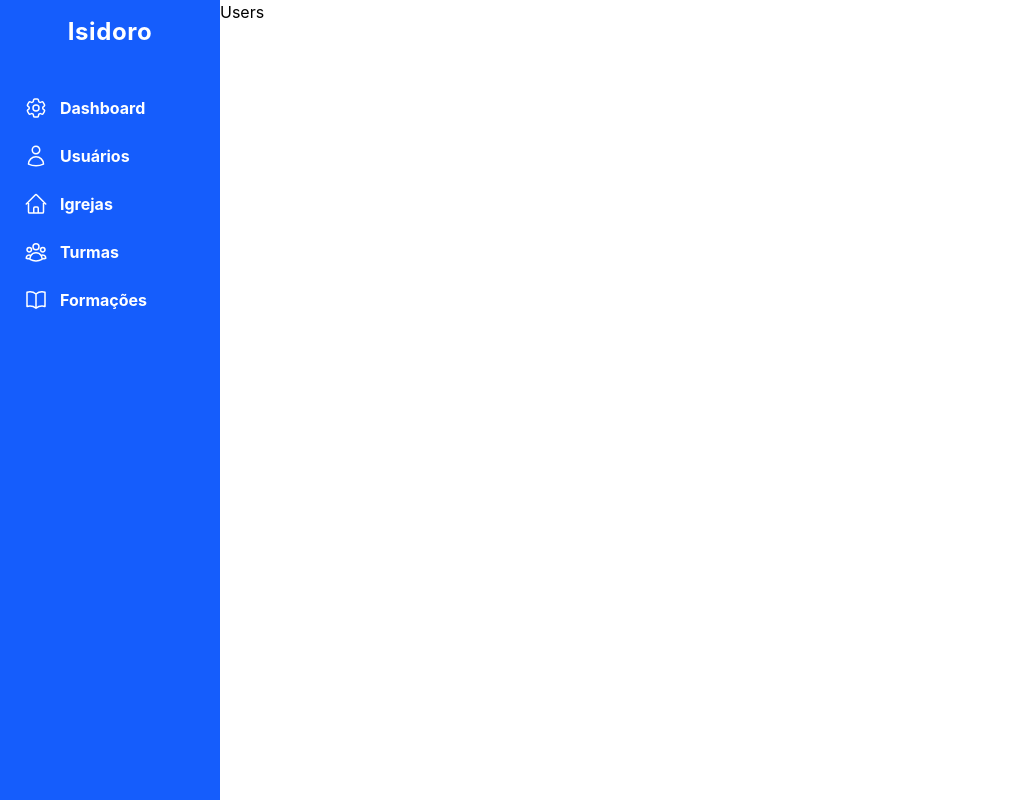
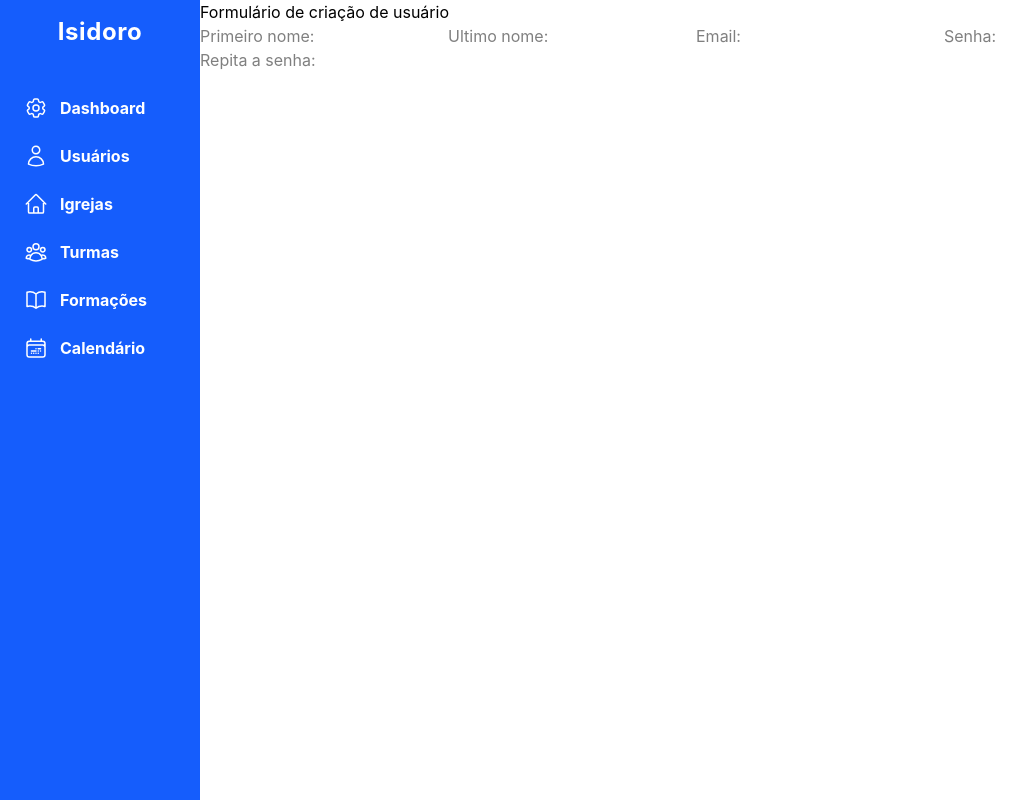
Before and after one commit to GarouTheCodeHunter/Isidoro, a React (Vite) app: page /users in a window 1280 px wide. Shown: the whole page, without its empty margins (0-1033 px from the left). Built offline with nearby package versions, Linux system fonts and the light colour scheme.

Commit message:
hotfix: sidebar hotfix on click links

```diff
--- a/package.json
+++ b/package.json
@@ -14,6 +14,7 @@
     "@tailwindcss/vite": "^4.3.0",
     "react": "^19.2.6",
     "react-dom": "^19.2.6",
+    "react-hook-form": "^7.77.0",
     "react-router-dom": "^7.17.0",
     "tailwindcss": "^4.3.0"
   },
--- a/src/App.jsx
+++ b/src/App.jsx
@@ -10,7 +10,7 @@ import Classes from "./pages/Classes";
 import Calendar from "./pages/Calendar";
 import Dashboard from "./pages/Dashboard";
 import Formation from "./pages/Formation";
-import Users from "./pages/Users";
+import Users from "./pages/Users/Users";
 import { Routes, Route } from "react-router-dom";
 
 function App() {
--- a/src/components-data/SidebarItems.json
+++ b/src/components-data/SidebarItems.json
@@ -28,5 +28,11 @@
         "url": "/formations",
         "title": "Formações",
         "Icon": "BookOpenIcon"
+    },
+    {
+        "id": 5,
+        "url": "/calendar",
+        "title": "Calendário",
+        "Icon": "CalendarDateRangeIcon"
     }
 ]
--- a/src/components/Sidebar.jsx
+++ b/src/components/Sidebar.jsx
@@ -5,6 +5,7 @@ import {
   UserGroupIcon,
   UserIcon,
   Bars4Icon,
+  CalendarDateRangeIcon,
 } from "@heroicons/react/24/outline";
 import React, { useState, useEffect } from "react";
 import Items from "../components-data/SidebarItems.json";
@@ -26,6 +27,7 @@ const Sidebar = () => {
     BookOpenIcon: BookOpenIcon,
     HomeIcon: HomeIcon,
     UserIcon: UserIcon,
+    CalendarDateRangeIcon: CalendarDateRangeIcon,
   };
 
   useEffect(() => {
@@ -33,19 +35,22 @@ const Sidebar = () => {
   }, [screenSize, toggleMenu]);
 
   return (
-    <aside className="w-full sm:w-55 p-4 bg-blue-600 flex justify-center sm:h-screen">
+    <aside className="w-full min-w-50 sm:w-55 p-4 bg-blue-600 flex justify-center sm:h-screen">
       <nav className="w-full flex items-center flex-col">
+        <div className="flex items-center gap-3">
           <Link
             className={
               screenSize.width <= 639
                 ? `flex items-center gap-3 font-bold text-2xl font-roboto tracking-wide text-white text-center`
                 : "flex font-bold text-2xl font-roboto tracking-wide text-white text-center"
-          } to={"/"}
+            }
+            to={"/"}
           >
             Isidoro
+          </Link>
           {screenSize.width <= 639 ? (
             <button
-              className="cursor-pointer"
+              className="cursor-pointer text-white"
               onClick={() => handleHeaderMenu()}
             >
               <Bars4Icon className="w-6 h-6 font-bold" />
@@ -53,7 +58,7 @@ const Sidebar = () => {
           ) : (
             ""
           )}
-        </Link>
+        </div>
         <ul
           id="ulSidebar"
           className={
@@ -65,17 +70,16 @@ const Sidebar = () => {
           {Items.map((Item) => {
             const IconComponent = iconDict[Item.Icon];
             return (
-              <li
+              <Link
+                to={Item.url}
                 key={Item.id}
                 className="flex px-2 py-2 gap-3 cursor-pointer w-full text-white hover:bg-blue-800/50 rounded-2xl transition-all"
               >
                 {IconComponent && (
                   <IconComponent className="h-6 w-6 font-bold" />
                 )}
-                <Link className="font-bold" to={Item.url}>
-                  {Item.title}
+                <p className="font-bold">{Item.title}</p>
               </Link>
-              </li>
             );
           })}
         </ul>
--- a/src/pages/Users.jsx
+++ /dev/null
@@ -1,9 +0,0 @@
-import React from 'react'
-
-const Users = () => {
-  return (
-    <div>Users</div>
-  )
-}
-
-export default Users
--- /dev/null
+++ b/src/pages/Users/CreateUser.jsx
@@ -0,0 +1,80 @@
+import React from "react";
+import { useForm } from "react-hook-form";
+
+const CreateUser = () => {
+  const {
+    name,
+    lastname,
+    email,
+    password,
+    repeatedPassword,
+    church,
+    role,
+    register,
+    formState: { errors },
+  } = useForm();
+
+  const onSubmit = (data) => console.log(data);
+
+  return (
+    <form onSubmit={() => onSubmit}>
+      <input
+        type="text"
+        {...register("name", {
+            required: "Nome obrigatório.",
+            maxLength: 10,
+            minLength: 4,
+        })}
+        id="name"
+        name="name"
+        placeholder="Primeiro nome:"
+      ></input>
+      <input
+        type="text"
+        {...register("lastName", {
+            required: "Ultimo nome obrigatório.",
+            maxLength: 10,
+            minLength: 3,
+        })}
+        id="lastName"
+        name="lastName"
+        placeholder="Ultimo nome:"
+      ></input>
+      <input
+        type="email"
+        {...register("email", {
+            required: "Email obrigatório.",
+            pattern: {
+                value: /^[A-Z0-9._%+-]@[A-Z0-9.-]+\.[A-Z]{2,}$/i,
+                message: "Endereço de email inválido."
+                }
+        })}
+        id="email"
+        name="email"
+        placeholder="Email:" />
+      <input
+        type="password"
+        {...register("password", {
+            required: "Senha obrigatória.",
+            minLength: 8,
+        })}
+        id="password"
+        name="password"
+        placeholder="Senha:"
+      />
+      <input
+        type="password"
+        {...register("reapetedPassword", {
+            required: "Senha obrigatória.",
+            minLength: 8,
+        })}
+        id="repeatedPassword"
+        name="repeatedPassword"
+        placeholder="Repita a senha:"
+      />
+      <input type="sele" />
+    </form>
+  );
+};
+
+export default CreateUser;
--- /dev/null
+++ b/src/pages/Users/Users.jsx
@@ -0,0 +1,17 @@
+import React from 'react'
+import { useForm } from 'react-hook-form'
+import CreateUser from './CreateUser'
+
+const Users = () => {
+
+
+
+  return (
+    <div className='w-full'>
+      <h1>Formulário de criação de usuário</h1>
+      <CreateUser/>
+    </div>
+  )
+}
+
+export default Users
```
Also changed, not shown: 1 other file (tests, documents, lock files or other folders). Lines whose indentation alone changed are shown as unchanged.
